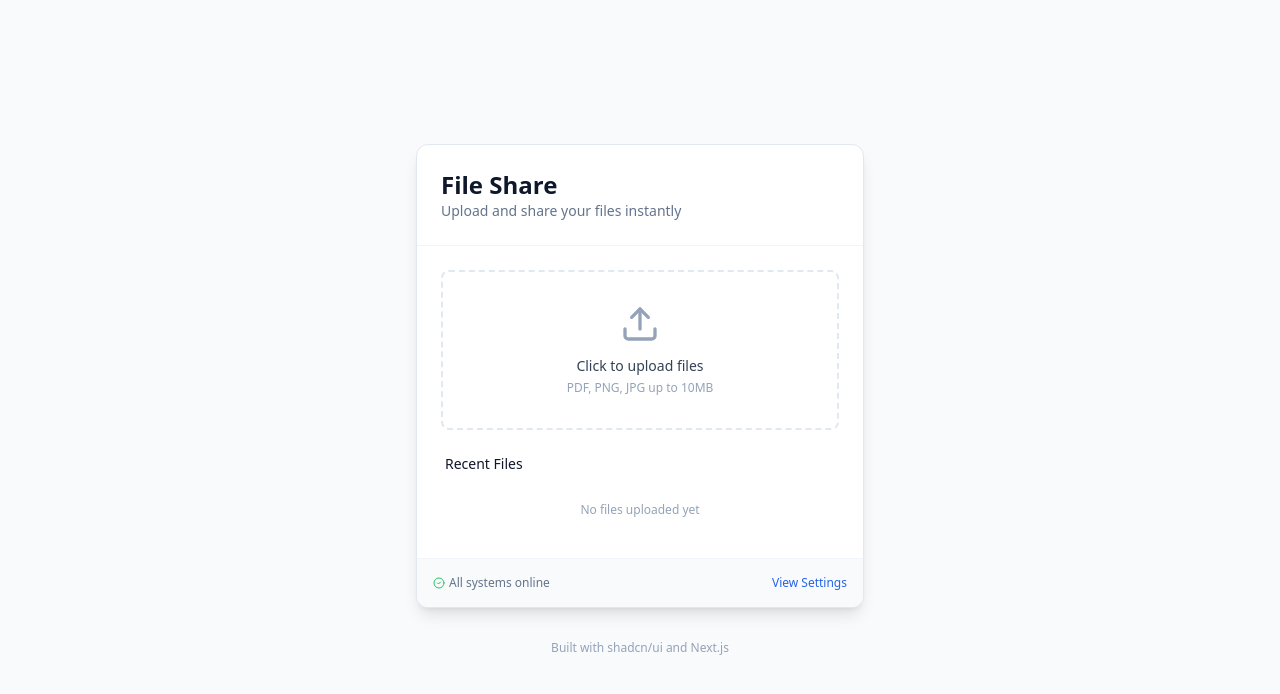
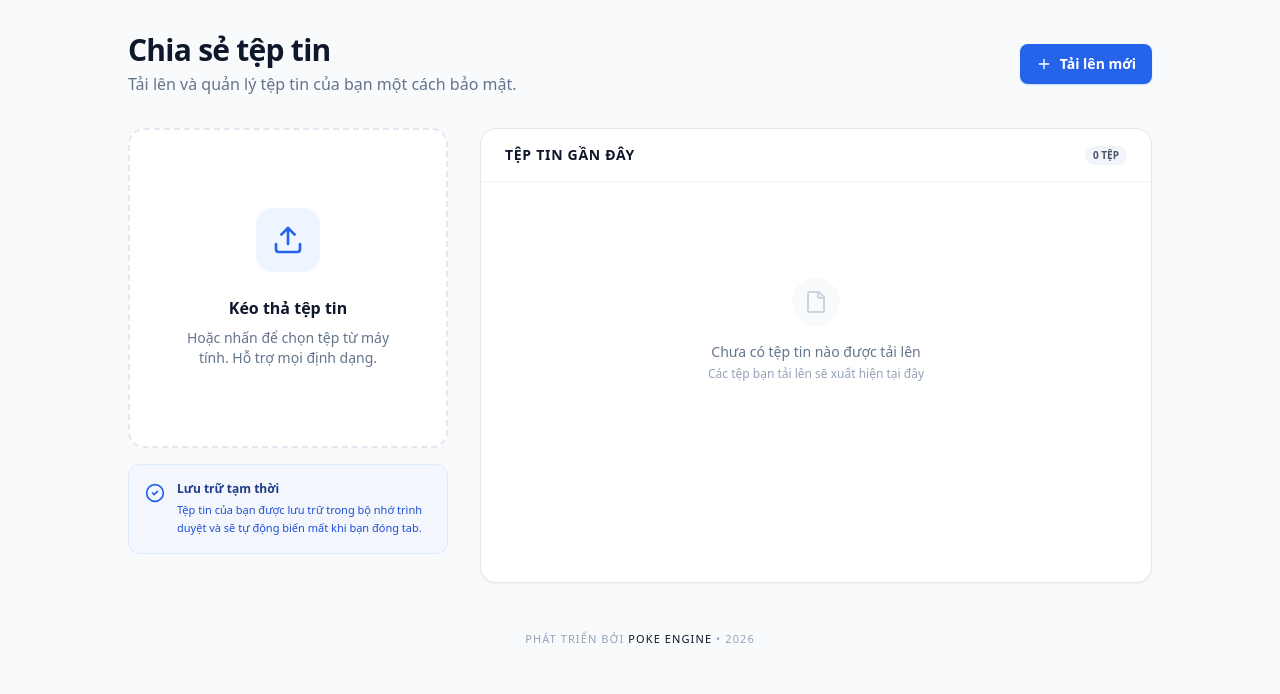
Before and after one commit to k5s66dnvs6-web/file-share-app-shadcn, a Next.js app: page / in a window 1280 px wide. Shown: the top 694 px of the page. Built offline with nearby package versions, Linux system fonts and the light colour scheme.

Commit message:
Update app/page.tsx with polished file upload UI and real client-side file handling

```diff
--- a/app/page.tsx
+++ b/app/page.tsx
@@ -1,77 +1,322 @@
 "use client";
 
-import React, { useState } from 'react';
-import { Upload, File, Share2, CheckCircle2 } from 'lucide-react';
+import React, { useState, useRef, useEffect } from 'react';
+import {
+  Upload,
+  File,
+  Share2,
+  Download,
+  Trash2,
+  CheckCircle2,
+  X,
+  FileText,
+  Image as ImageIcon,
+  Plus
+} from 'lucide-react';
 
-interface SharedFile {
+interface LocalFile {
+  id: string;
   name: string;
-  size: string;
+  size: number;
+  type: string;
+  url: string;
   date: string;
+  progress: number;
+  status: 'uploading' | 'completed';
 }
 
 export default function Home() {
-  const [files, setFiles] = useState<SharedFile[]>([]);
-  const [isUploading, setIsUploading] = useState(false);
+  const [files, setFiles] = useState<LocalFile[]>([]);
+  const [dragActive, setDragActive] = useState(false);
+  const [toast, setToast] = useState<{ message: string; type: 'success' | 'error' } | null>(null);
+  const fileInputRef = useRef<HTMLInputElement>(null);
 
-  const handleUpload = () => {
-    setIsUploading(true);
-    setTimeout(() => {
-      setFiles([{ name: 'presentation.pdf', size: '2.4 MB', date: new Date().toLocaleDateString() }, ...files]);
-      setIsUploading(false);
-    }, 1500);
+  // Auto-hide toast
+  useEffect(() => {
+    if (toast) {
+      const timer = setTimeout(() => setToast(null), 3000);
+      return () => clearTimeout(timer);
+    }
+  }, [toast]);
+
+  const showToast = (message: string, type: 'success' | 'error' = 'success') => {
+    setToast({ message, type });
+  };
+
+  const handleDrag = (e: React.DragEvent) => {
+    e.preventDefault();
+    e.stopPropagation();
+    if (e.type === "dragenter" || e.type === "dragover") {
+      setDragActive(true);
+    } else if (e.type === "dragleave") {
+      setDragActive(false);
+    }
+  };
+
+  const formatFileSize = (bytes: number) => {
+    if (bytes === 0) return '0 Bytes';
+    const k = 1024;
+    const sizes = ['Bytes', 'KB', 'MB', 'GB'];
+    const i = Math.floor(Math.log(bytes) / Math.log(k));
+    return parseFloat((bytes / Math.pow(k, i)).toFixed(2)) + ' ' + sizes[i];
+  };
+
+  const processFile = (file: File) => {
+    const id = Math.random().toString(36).substring(7);
+    const newFile: LocalFile = {
+      id,
+      name: file.name,
+      size: file.size,
+      type: file.type,
+      url: URL.createObjectURL(file),
+      date: new Date().toLocaleDateString('vi-VN', {
+        day: '2-digit',
+        month: '2-digit',
+        year: 'numeric'
+      }),
+      progress: 0,
+      status: 'uploading'
+    };
+
+    setFiles(prev => [newFile, ...prev]);
+
+    // Simulate upload progress
+    let currentProgress = 0;
+    const interval = setInterval(() => {
+      currentProgress += Math.random() * 30;
+      if (currentProgress >= 100) {
+        currentProgress = 100;
+        clearInterval(interval);
+        setFiles(prev => prev.map(f =>
+          f.id === id ? { ...f, progress: 100, status: 'completed' } : f
+        ));
+        showToast(`Đã tải lên: ${file.name}`);
+      } else {
+        setFiles(prev => prev.map(f =>
+          f.id === id ? { ...f, progress: currentProgress } : f
+        ));
+      }
+    }, 400);
+  };
+
+  const onDrop = (e: React.DragEvent) => {
+    e.preventDefault();
+    e.stopPropagation();
+    setDragActive(false);
+    if (e.dataTransfer.files && e.dataTransfer.files[0]) {
+      Array.from(e.dataTransfer.files).forEach(processFile);
+    }
+  };
+
+  const onFileChange = (e: React.ChangeEvent<HTMLInputElement>) => {
+    if (e.target.files && e.target.files[0]) {
+      Array.from(e.target.files).forEach(processFile);
+    }
+  };
+
+  const deleteFile = (id: string) => {
+    const fileToDelete = files.find(f => f.id === id);
+    if (fileToDelete) {
+      URL.revokeObjectURL(fileToDelete.url);
+      setFiles(prev => prev.filter(f => f.id !== id));
+      showToast("Đã xóa tệp tin");
+    }
+  };
+
+  const copyLink = (id: string) => {
+    const url = `${window.location.origin}/share/${id}`;
+    navigator.clipboard.writeText(url);
+    showToast("Đã sao chép liên kết chia sẻ");
+  };
+
+  const getFileIcon = (type: string) => {
+    if (type.includes('image')) return <ImageIcon className="w-4 h-4 text-pink-500" />;
+    return <FileText className="w-4 h-4 text-blue-500" />;
   };
 
   return (
-    <div className="min-h-screen bg-slate-50 flex flex-col items-center justify-center p-4 font-sans">
-      <div className="w-full max-w-md bg-white rounded-xl shadow-lg border border-slate-200 overflow-hidden">
-        <div className="p-6 border-b border-slate-100">
-          <h1 className="text-2xl font-semibold text-slate-900">File Share</h1>
-          <p className="text-sm text-slate-500">Upload and share your files instantly</p>
+    <div className="min-h-screen bg-[#F8FAFC] text-slate-900 font-sans selection:bg-blue-100 p-4 md:p-8">
+      {/* Toast Notification */}
+      {toast && (
+        <div className="fixed top-4 right-4 z-50 animate-in fade-in slide-in-from-top-4 duration-300">
+          <div className={`flex items-center gap-3 px-4 py-3 rounded-xl border shadow-lg ${
+            toast.type === 'success' ? 'bg-white border-emerald-100 text-emerald-900' : 'bg-white border-red-100 text-red-900'
+          }`}>
+            <CheckCircle2 className={`w-5 h-5 ${toast.type === 'success' ? 'text-emerald-500' : 'text-red-500'}`} />
+            <span className="text-sm font-medium">{toast.message}</span>
+            <button onClick={() => setToast(null)} className="ml-2 text-slate-400 hover:text-slate-600">
+              <X className="w-4 h-4" />
+            </button>
+          </div>
+        </div>
+      )}
+
+      <div className="max-w-5xl mx-auto space-y-8">
+        {/* Header */}
+        <header className="flex flex-col md:flex-row md:items-center justify-between gap-4">
+          <div>
+            <h1 className="text-3xl font-bold tracking-tight text-slate-900">Chia sẻ tệp tin</h1>
+            <p className="text-slate-500 mt-1">Tải lên và quản lý tệp tin của bạn một cách bảo mật.</p>
+          </div>
+          <button
+            onClick={() => fileInputRef.current?.click()}
+            className="inline-flex items-center justify-center gap-2 px-4 py-2.5 bg-blue-600 hover:bg-blue-700 text-white text-sm font-semibold rounded-lg transition-all shadow-sm shadow-blue-200 active:scale-95"
+          >
+            <Plus className="w-4 h-4" />
+            Tải lên mới
+          </button>
+        </header>
+
+        <div className="grid grid-cols-1 lg:grid-cols-12 gap-8">
+          {/* Upload Area */}
+          <div className="lg:col-span-4 space-y-4">
+            <div
+              onDragEnter={handleDrag}
+              onDragLeave={handleDrag}
+              onDragOver={handleDrag}
+              onDrop={onDrop}
+              onClick={() => fileInputRef.current?.click()}
+              className={`relative group cursor-pointer border-2 border-dashed rounded-2xl p-10 flex flex-col items-center justify-center transition-all h-[320px] ${
+                dragActive
+                ? 'border-blue-500 bg-blue-50/50 scale-[1.02]'
+                : 'border-slate-200 bg-white hover:border-blue-400 hover:bg-slate-50/50'
+              }`}
+            >
+              <input
+                ref={fileInputRef}
+                type="file"
+                multiple
+                onChange={onFileChange}
+                className="hidden"
+              />
+
+              <div className="w-16 h-16 bg-blue-50 rounded-2xl flex items-center justify-center mb-6 group-hover:scale-110 transition-transform">
+                <Upload className="w-8 h-8 text-blue-600" />
               </div>
 
-        <div className="p-6 space-y-6">
-          <div
-            onClick={handleUpload}
-            className={`border-2 border-dashed rounded-lg p-8 flex flex-col items-center justify-center cursor-pointer transition-colors ${isUploading ? 'bg-slate-50 border-blue-400' : 'border-slate-200 hover:border-blue-400 hover:bg-slate-50'}`}
-          >
-            <Upload className={`w-10 h-10 mb-3 ${isUploading ? 'text-blue-500 animate-bounce' : 'text-slate-400'}`} />
-            <p className="text-sm font-medium text-slate-700">{isUploading ? 'Uploading...' : 'Click to upload files'}</p>
-            <p className="text-xs text-slate-400 mt-1">PDF, PNG, JPG up to 10MB</p>
+              <div className="text-center space-y-2">
+                <p className="text-base font-semibold text-slate-900">
+                  {dragActive ? 'Thả tệp vào đây' : 'Kéo thả tệp tin'}
+                </p>
+                <p className="text-sm text-slate-500 px-4">
+                  Hoặc nhấn để chọn tệp từ máy tính. Hỗ trợ mọi định dạng.
+                </p>
               </div>
 
-          <div className="space-y-3">
-            <h2 className="text-sm font-medium text-slate-900 px-1">Recent Files</h2>
-            {files.length === 0 ? (
-              <p className="text-xs text-slate-400 text-center py-4">No files uploaded yet</p>
-            ) : (
-              files.map((file, i) => (
-                <div key={i} className="flex items-center justify-between p-3 bg-slate-50 rounded-lg border border-slate-100 group">
-                  <div className="flex items-center space-x-3">
-                    <div className="p-2 bg-white rounded border border-slate-200">
-                      <File className="w-4 h-4 text-blue-500" />
+              {dragActive && (
+                <div className="absolute inset-0 bg-blue-500/5 rounded-2xl pointer-events-none" />
+              )}
             </div>
-                    <div>
-                      <p className="text-sm font-medium text-slate-900">{file.name}</p>
-                      <p className="text-xs text-slate-500">{file.size} • {file.date}</p>
+
+            <div className="p-4 bg-blue-50/50 rounded-xl border border-blue-100">
+              <div className="flex items-start gap-3">
+                <CheckCircle2 className="w-5 h-5 text-blue-600 shrink-0 mt-0.5" />
+                <div className="space-y-1">
+                  <p className="text-xs font-semibold text-blue-900">Lưu trữ tạm thời</p>
+                  <p className="text-[11px] text-blue-700 leading-relaxed">
+                    Tệp tin của bạn được lưu trữ trong bộ nhớ trình duyệt và sẽ tự động biến mất khi bạn đóng tab.
+                  </p>
                 </div>
               </div>
-                  <button className="p-2 hover:bg-white rounded-md text-slate-400 hover:text-blue-600 transition-colors">
+            </div>
+          </div>
+
+          {/* Files List */}
+          <div className="lg:col-span-8 space-y-4">
+            <div className="bg-white border border-slate-200 rounded-2xl shadow-sm overflow-hidden">
+              <div className="px-6 py-4 border-b border-slate-100 flex items-center justify-between">
+                <h3 className="text-sm font-semibold text-slate-900 uppercase tracking-wider">Tệp tin gần đây</h3>
+                <span className="px-2 py-0.5 bg-slate-100 text-slate-600 text-[10px] font-bold rounded-full">
+                  {files.length} TỆP
+                </span>
+              </div>
+
+              <div className="divide-y divide-slate-50 min-h-[400px]">
+                {files.length === 0 ? (
+                  <div className="flex flex-col items-center justify-center py-24 text-center">
+                    <div className="w-12 h-12 bg-slate-50 rounded-full flex items-center justify-center mb-4">
+                      <File className="w-6 h-6 text-slate-300" />
+                    </div>
+                    <p className="text-sm text-slate-500">Chưa có tệp tin nào được tải lên</p>
+                    <p className="text-xs text-slate-400 mt-1">Các tệp bạn tải lên sẽ xuất hiện tại đây</p>
+                  </div>
+                ) : (
+                  files.map((file) => (
+                    <div key={file.id} className="p-4 hover:bg-slate-50/50 transition-colors group">
+                      <div className="flex items-center gap-4">
+                        <div className="w-10 h-10 rounded-lg border border-slate-100 bg-white flex items-center justify-center shrink-0 shadow-sm">
+                          {getFileIcon(file.type)}
+                        </div>
+
+                        <div className="flex-1 min-w-0 space-y-1">
+                          <div className="flex items-center justify-between gap-2">
+                            <p className="text-sm font-medium text-slate-900 truncate">{file.name}</p>
+                            <span className="text-[11px] text-slate-400 whitespace-nowrap">{file.date}</span>
+                          </div>
+
+                          <div className="flex items-center gap-3">
+                            <span className="text-xs text-slate-500">{formatFileSize(file.size)}</span>
+                            <span className="text-[10px] text-slate-300">•</span>
+                            <span className={`text-[10px] font-bold uppercase tracking-tight ${
+                              file.status === 'completed' ? 'text-emerald-600' : 'text-blue-600'
+                            }`}>
+                              {file.status === 'completed' ? 'Hoàn thành' : `Đang tải ${Math.round(file.progress)}%`}
+                            </span>
+                          </div>
+
+                          {file.status === 'uploading' && (
+                            <div className="w-full h-1 bg-slate-100 rounded-full mt-2 overflow-hidden">
+                              <div
+                                className="h-full bg-blue-500 transition-all duration-300 ease-out"
+                                style={{ width: `${file.progress}%` }}
+                              />
+                            </div>
+                          )}
+                        </div>
+
+                        <div className="flex items-center gap-1 opacity-0 group-hover:opacity-100 transition-opacity">
+                          {file.status === 'completed' && (
+                            <>
+                              <a
+                                href={file.url}
+                                download={file.name}
+                                className="p-2 hover:bg-white hover:text-blue-600 text-slate-400 rounded-lg transition-all border border-transparent hover:border-slate-100"
+                                title="Tải về"
+                              >
+                                <Download className="w-4 h-4" />
+                              </a>
+                              <button
+                                onClick={() => copyLink(file.id)}
+                                className="p-2 hover:bg-white hover:text-blue-600 text-slate-400 rounded-lg transition-all border border-transparent hover:border-slate-100"
+                                title="Sao chép liên kết"
+                              >
                                 <Share2 className="w-4 h-4" />
                               </button>
+                            </>
+                          )}
+                          <button
+                            onClick={() => deleteFile(file.id)}
+                            className="p-2 hover:bg-white hover:text-red-600 text-slate-400 rounded-lg transition-all border border-transparent hover:border-slate-100"
+                            title="Xóa"
+                          >
+                            <Trash2 className="w-4 h-4" />
+                          </button>
+                        </div>
+                      </div>
                     </div>
                   ))
                 )}
               </div>
             </div>
-
-        <div className="bg-slate-50 p-4 border-t border-slate-100 flex items-center justify-between">
-          <span className="text-xs text-slate-500 flex items-center">
-            <CheckCircle2 className="w-3 h-3 mr-1 text-green-500" /> All systems online
-          </span>
-          <button className="text-xs font-medium text-blue-600 hover:underline">View Settings</button>
           </div>
         </div>
-      <p className="mt-8 text-xs text-slate-400">Built with shadcn/ui and Next.js</p>
+      </div>
+
+      <footer className="mt-12 text-center">
+        <p className="text-[11px] font-medium text-slate-400 uppercase tracking-widest">
+          Phát triển bởi <span className="text-slate-900">Poke Engine</span> • 2026
+        </p>
+      </footer>
     </div>
   );
 }
```
Lines whose indentation alone changed are shown as unchanged.
